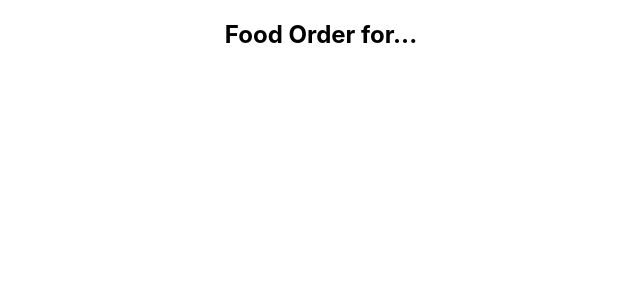
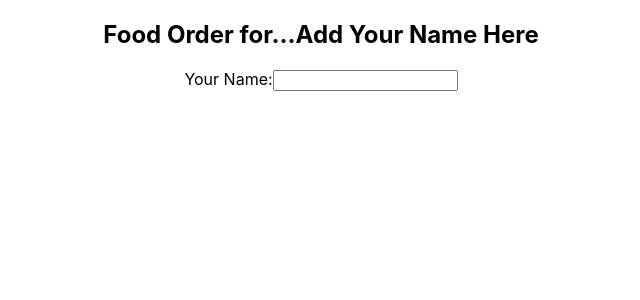
Before and after one commit to PeteSeeling/fast-food-order-react, a React (Create React App) app: page / in a window 1280 px wide. Shown: the top 300 px of the page, without its empty margins (319-959 px from the left). Built offline with nearby package versions, Linux system fonts and the light colour scheme.

Commit message:
name working properly on form

```diff
--- a/src/App.js
+++ b/src/App.js
@@ -1,13 +1,20 @@
 
 import './App.css';
+import react from 'react';
+import { useState } from 'react';
+
+import AddName from './order-name';
 
 function App() {
+
+  const [orderName, addOrderName] = useState('Add Your Name Here');
   return (
     <div className="App">
       <div>
-        <h2>Food Order for...</h2>
+        <h2>Food Order for...{orderName}</h2>
       </div>
       <div className='order-form'>
+        <AddName addOrderName={addOrderName} />
 
       </div>
     </div>
--- /dev/null
+++ b/src/order-name.js
@@ -0,0 +1,11 @@
+import react from 'react';
+
+export default function AddName({ addOrderName }) {
+  function handleChange(e) {
+    addOrderName(e.target.value);
+  }
+  return <div className='add-name-input'>
+      Your Name:
+    <input onChange={handleChange} />
+  </div>;
+}
```
